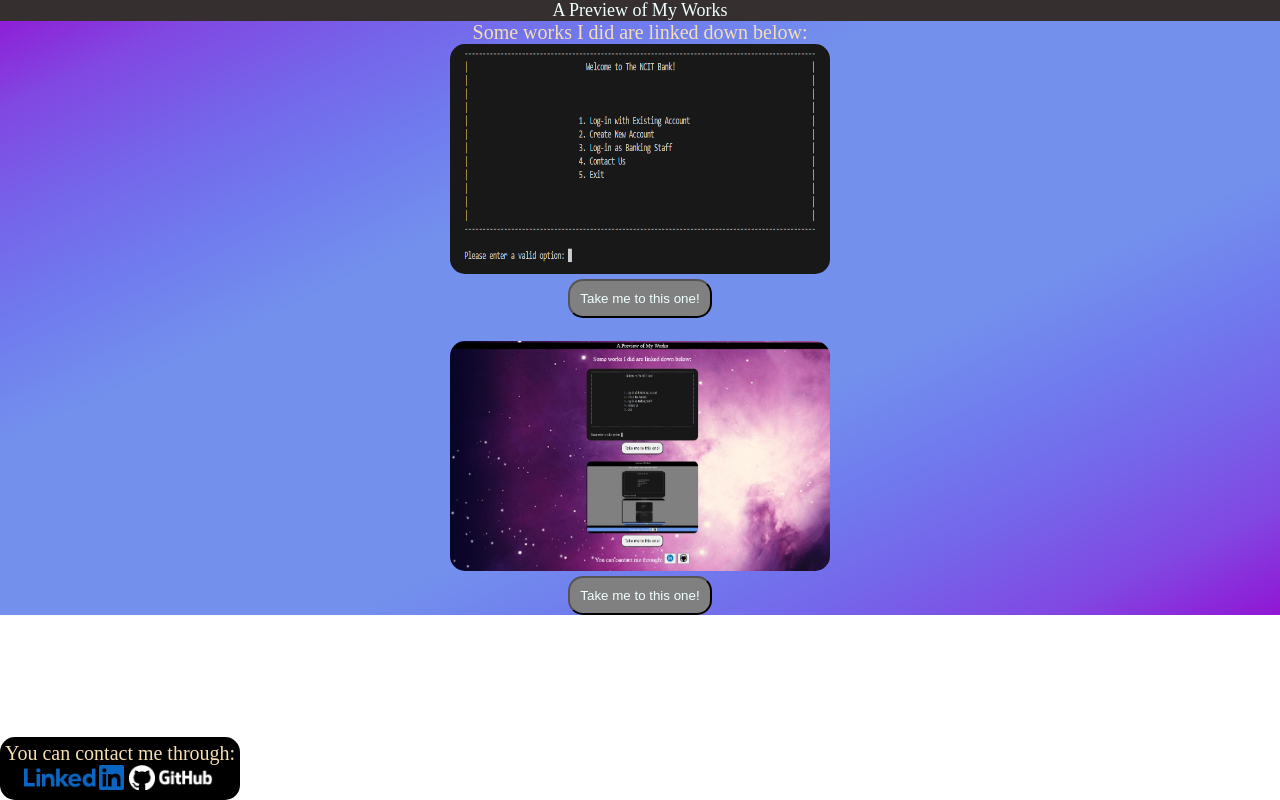
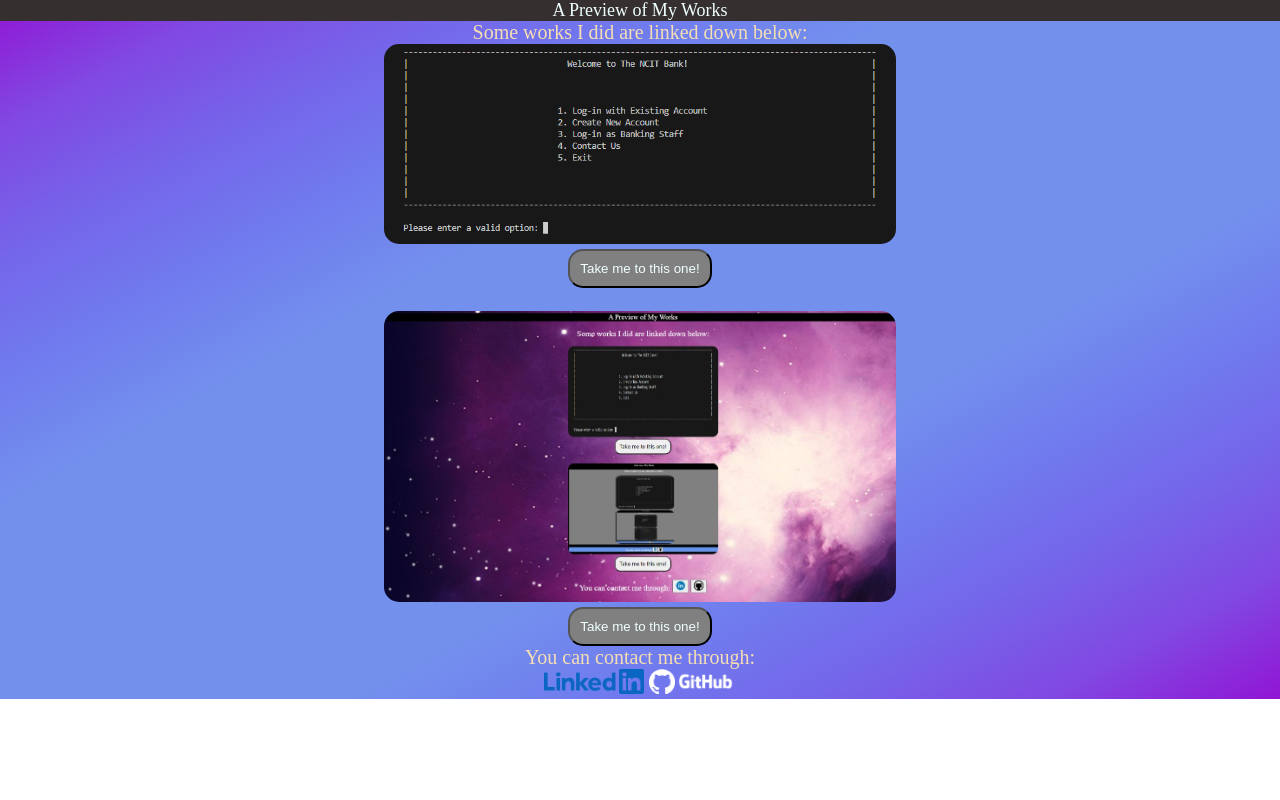
Before and after one commit to anishkn04/anishkn04.github.io, a plain HTML site: page index.html in a window 1280 px wide. Drawn offline with Linux system fonts and the light colour scheme.

Commit message:
Some minor changes

```diff
--- a/styles.css
+++ b/styles.css
@@ -26,21 +26,23 @@ body {
     font-size: large;
 }
 
-footer{
+.footer{
+    position: fixed;
+    left: 0;
+    bottom: 0;
+    width: 100%;
     text-align: center;
     position: absolute;
     display: block;
     margin-bottom: 0px;
     margin-top: auto;
-    bottom: 0px;
     border-radius: 15px;
     padding: 5px;
-    background-color: #000000;
 }
 
 .mid_img{
-    height: 230px;
-    width: 380px;
+    height: auto;
+    width: 40%;
     border-radius: 15px;
 }
 
```
